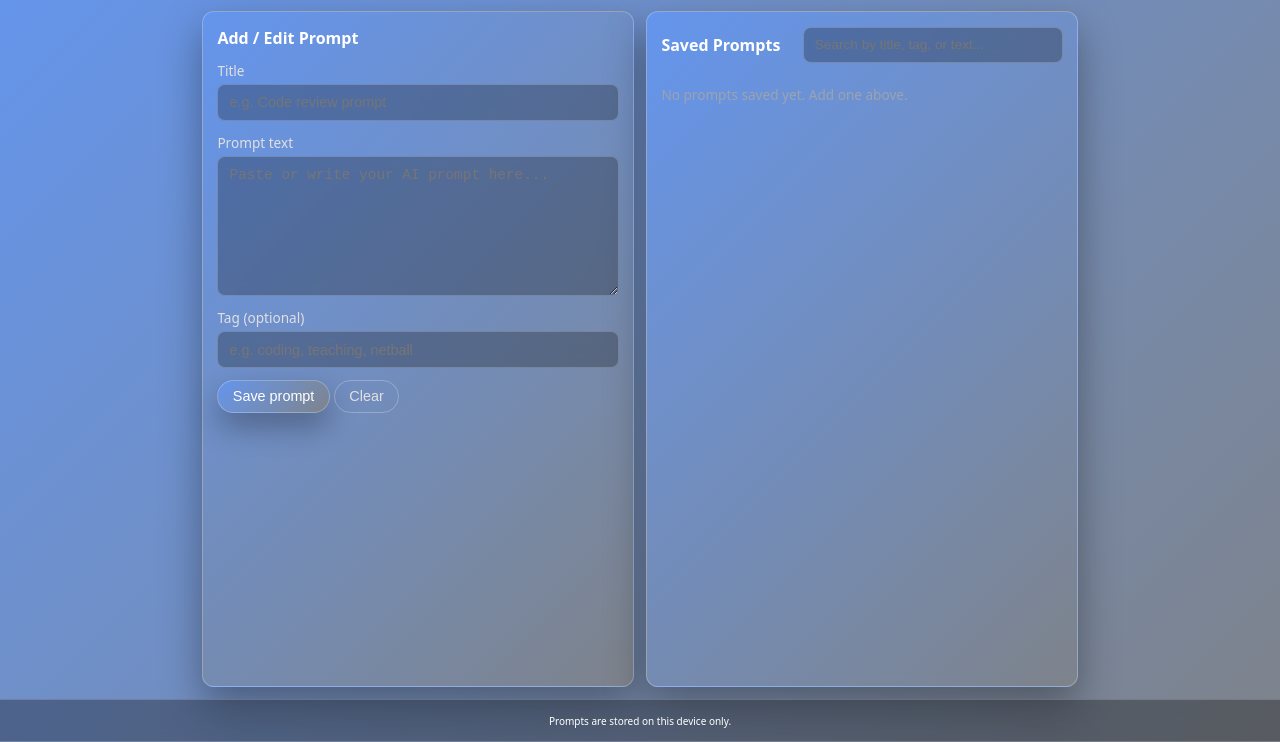
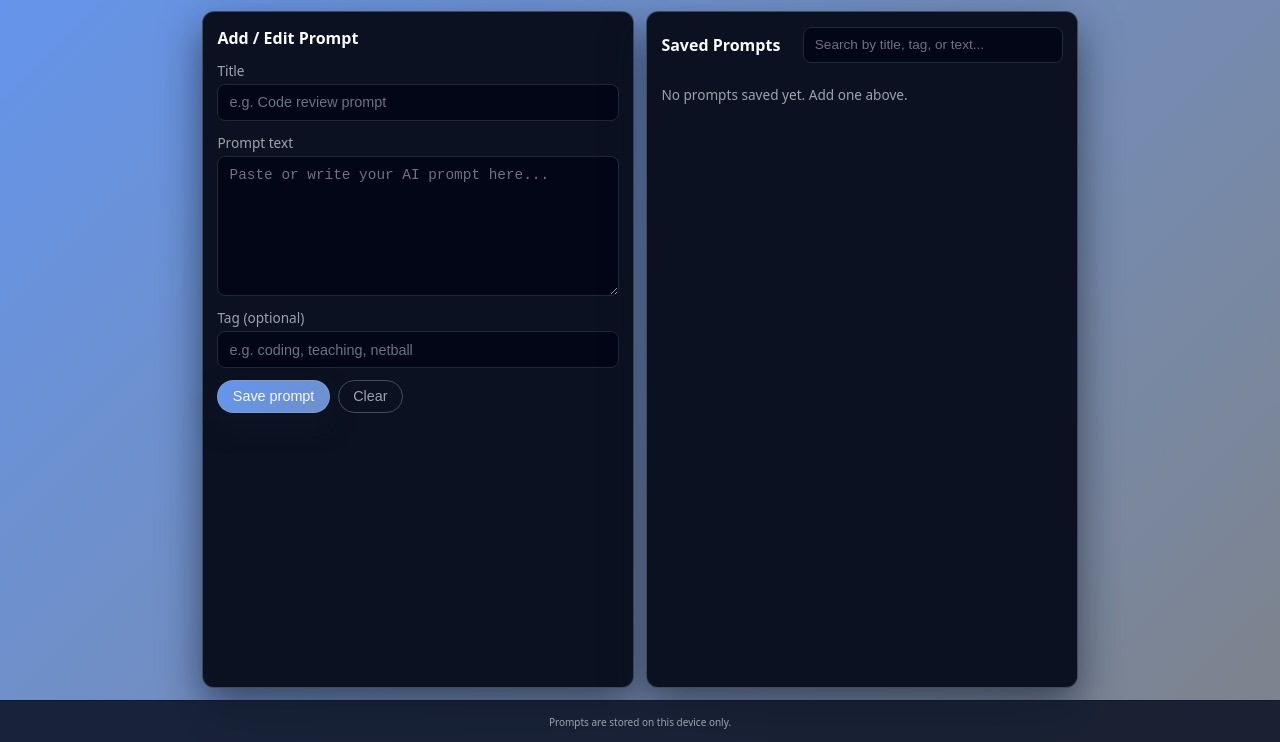
Before and after one commit to dmaher42/Prompt-Organiser, a plain HTML site: page index.html in a window 1280 px wide. Shown: the part 58-800 px from the top of the page. Drawn offline with Linux system fonts and the light colour scheme.

Commit message:
Update style.css

```diff
--- a/style.css
+++ b/style.css
@@ -1,5 +1,5 @@
 :root {
-  /* Main Cornflower Gradient Palette */
+  /* Cornflower blue palette */
   --c1: #6495ed;
   --c2: #6793e2;
   --c3: #6b92d7;
@@ -25,31 +25,37 @@
     var(--c10)
   );
 
-  --text: #ffffff;
-  --text-muted: #e0e0e0;
-  --border-subtle: rgba(255,255,255,0.2);
+  --bg-surface: #0b1120;           /* solid card / panel background */
+  --bg-input: #020617;             /* input background */
+  --text: #f9fafb;
+  --text-muted: #9ca3af;
+  --border-subtle: #1f2937;
+  --border-strong: rgba(148, 163, 184, 0.7);
 
   --radius-lg: 0.75rem;
   --radius-md: 0.5rem;
-  --shadow-soft: 0 18px 40px rgba(0, 0, 0, 0.35);
+  --shadow-soft: 0 18px 40px rgba(15, 23, 42, 0.6);
   --transition-fast: 0.15s ease-out;
   --font-sans: system-ui, -apple-system, BlinkMacSystemFont, "Segoe UI", sans-serif;
 }
 
 /* Reset */
+
 *,
 *::before,
 *::after {
   box-sizing: border-box;
 }
 
-html, body {
+html,
+body {
   margin: 0;
   padding: 0;
   height: 100%;
 }
 
-/* Body uses full gradient */
+/* Layout base */
+
 body {
   font-family: var(--font-sans);
   background: var(--gradient-10);
@@ -58,13 +64,14 @@ body {
   flex-direction: column;
 }
 
-/* HEADER & FOOTER */
+/* Header & footer */
+
 .app-header,
 .app-footer {
   padding: 0.75rem 1rem;
-  backdrop-filter: blur(12px);
-  background: rgba(0,0,0,0.3);
-  border-bottom: 1px solid var(--border-subtle);
+  backdrop-filter: blur(10px);
+  background: rgba(15, 23, 42, 0.9);
+  border-bottom: 1px solid rgba(15, 23, 42, 0.9);
   position: sticky;
   z-index: 20;
 }
@@ -72,18 +79,21 @@ body {
 .app-header {
   top: 0;
   display: flex;
+  align-items: center;
   justify-content: space-between;
-  align-items: center;
 }
 
 .app-footer {
   bottom: 0;
-  border-top: 1px solid var(--border-subtle);
+  border-top: 1px solid rgba(15, 23, 42, 0.9);
+  border-bottom: none;
   text-align: center;
   font-size: 0.75rem;
+  color: var(--text-muted);
 }
 
-/* Layout */
+/* Main layout */
+
 .app-main {
   flex: 1;
   padding: 0.75rem;
@@ -104,16 +114,18 @@ h2 {
   margin: 0 0 0.75rem;
 }
 
-/* CARD uses gradient with depth */
+/* Card (solid surface on top of gradient) */
+
 .card {
-  background: var(--gradient-10);
+  background: var(--bg-surface);
   border-radius: var(--radius-lg);
   padding: 0.9rem;
-  border: 1px solid rgba(255,255,255,0.25);
+  border: 1px solid rgba(148, 163, 184, 0.4);
   box-shadow: var(--shadow-soft);
 }
 
 /* Form */
+
 .field {
   display: flex;
   flex-direction: column;
@@ -133,20 +145,27 @@ textarea {
   border-radius: var(--radius-md);
   border: 1px solid var(--border-subtle);
   padding: 0.6rem 0.7rem;
-  background: rgba(0,0,0,0.25);
+  background: var(--bg-input);
   color: var(--text);
   font-size: 0.9rem;
-  backdrop-filter: blur(6px);
   outline: none;
-  transition: var(--transition-fast);
+  transition:
+    border-color var(--transition-fast),
+    box-shadow var(--transition-fast),
+    background var(--transition-fast);
+}
+
+input::placeholder,
+textarea::placeholder {
+  color: #6b7280;
 }
 
 input[type="text"]:focus,
 input[type="search"]:focus,
 textarea:focus {
-  border-color: var(--c2);
-  box-shadow: 0 0 0 1px rgba(255,255,255,0.5);
-  background: rgba(0,0,0,0.35);
+  border-color: var(--c1);
+  box-shadow: 0 0 0 1px rgba(100, 149, 237, 0.7);
+  background: #020617;
 }
 
 textarea {
@@ -154,7 +173,14 @@ textarea {
   min-height: 140px;
 }
 
+.form-actions {
+  display: flex;
+  flex-wrap: wrap;
+  gap: 0.5rem;
+}
+
 /* Buttons */
+
 .btn {
   border-radius: 999px;
   border: 1px solid transparent;
@@ -164,46 +190,52 @@ textarea {
   display: inline-flex;
   align-items: center;
   gap: 0.35rem;
-  transition: var(--transition-fast);
+  transition:
+    background var(--transition-fast),
+    border-color var(--transition-fast),
+    transform var(--transition-fast),
+    box-shadow var(--transition-fast);
 }
 
-/* PRIMARY BUTTON — full gradient */
+/* primary = gradient, high contrast */
 .btn.primary {
-  background-image: var(--gradient-10);
-  color: #ffffff;
-  border: 1px solid rgba(255,255,255,0.25);
-  box-shadow: 0 14px 30px rgba(0,0,0,0.3);
+  background-image: linear-gradient(135deg, var(--c1), var(--c4));
+  color: #f9fafb;
+  border-color: rgba(148, 163, 184, 0.6);
+  box-shadow: 0 12px 24px rgba(15, 23, 42, 0.7);
 }
 
 .btn.primary:hover {
   transform: translateY(-1px);
-  box-shadow: 0 20px 50px rgba(0,0,0,0.35);
+  box-shadow: 0 18px 36px rgba(15, 23, 42, 0.8);
 }
 
-/* SECONDARY BUTTON */
+/* secondary = solid surface button */
 .btn.secondary {
-  background: rgba(0,0,0,0.25);
-  border-color: rgba(255,255,255,0.4);
+  background: #020617;
+  border-color: var(--border-strong);
   color: var(--text);
-  backdrop-filter: blur(6px);
 }
 
 .btn.secondary:hover {
-  background: rgba(0,0,0,0.4);
+  background: #020617;
+  border-color: var(--c2);
 }
 
-/* SUBTLE BUTTON */
+/* subtle = ghost button */
 .btn.subtle {
   background: transparent;
-  border-color: rgba(255,255,255,0.25);
+  border-color: rgba(148, 163, 184, 0.4);
   color: var(--text-muted);
 }
 
 .btn.subtle:hover {
-  background: rgba(255,255,255,0.08);
+  background: rgba(15, 23, 42, 0.8);
+  color: var(--text);
 }
 
-/* Prompt List */
+/* Prompt list */
+
 .list-header {
   display: flex;
   flex-direction: column;
@@ -228,13 +260,13 @@ textarea {
   padding-right: 0.2rem;
 }
 
-/* Prompt item */
+/* Individual prompt item */
+
 .prompt-item {
   border-radius: var(--radius-md);
-  border: 1px solid rgba(255,255,255,0.3);
+  border: 1px solid rgba(148, 163, 184, 0.5);
   padding: 0.6rem 0.7rem;
-  background: rgba(0,0,0,0.25);
-  backdrop-filter: blur(6px);
+  background: #020617;
   display: flex;
   flex-direction: column;
   gap: 0.35rem;
@@ -256,9 +288,9 @@ textarea {
   font-size: 0.7rem;
   padding: 0.1rem 0.6rem;
   border-radius: 999px;
-  background: rgba(255,255,255,0.2);
-  color: #fff;
-  border: 1px solid rgba(255,255,255,0.3);
+  background: rgba(37, 99, 235, 0.15);
+  border: 1px solid rgba(129, 140, 248, 0.6);
+  color: #bfdbfe;
 }
 
 .prompt-text-preview {
@@ -266,6 +298,7 @@ textarea {
   color: var(--text-muted);
   max-height: 4.5em;
   overflow: hidden;
+  text-overflow: ellipsis;
   white-space: pre-line;
 }
 
@@ -276,10 +309,17 @@ textarea {
   margin-top: 0.25rem;
 }
 
-/* Desktop layout */
+/* Empty state text inside list */
+.prompt-list > p {
+  font-size: 0.85rem;
+  color: var(--text-muted);
+}
+
+/* Responsive layout */
+
 @media (min-width: 768px) {
   .app-main {
-    grid-template-columns: 1fr 1fr;
+    grid-template-columns: minmax(0, 1fr) minmax(0, 1fr);
   }
 
   .list-header {
```
